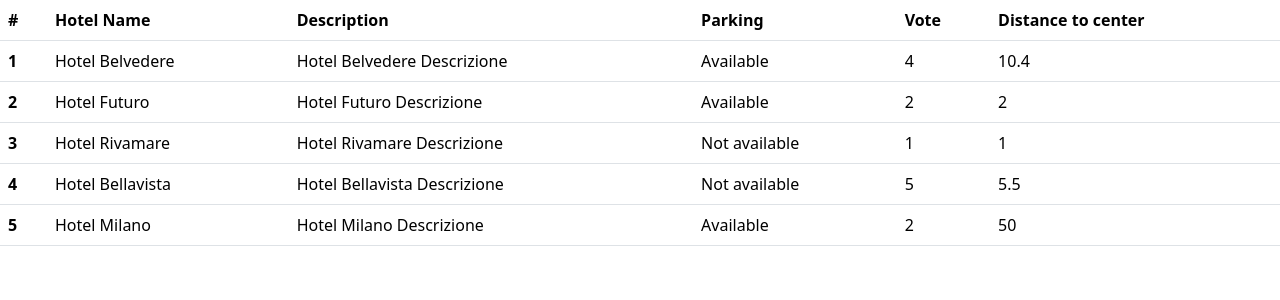
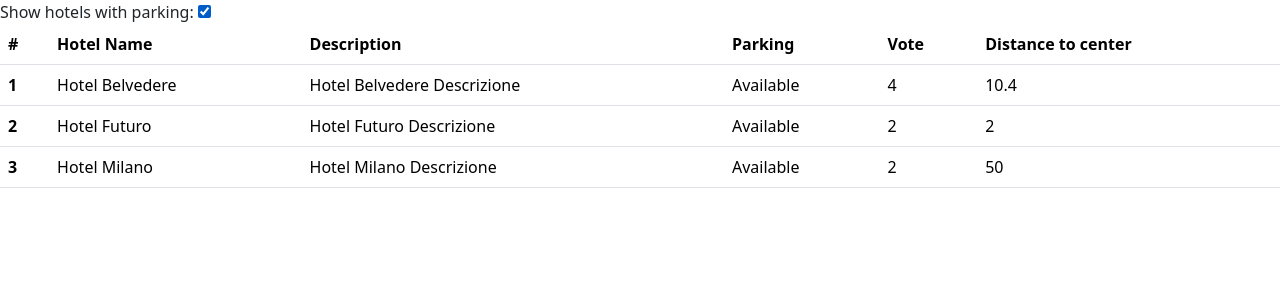
Before and after one commit to slivcaigor/php-hotel, a PHP site: page /?parkingYes=1 in a window 1280 px wide. Shown: the top 300 px of the page. Run offline with PHP 8.4, Linux system fonts and the light colour scheme.

Commit message:
Filter Parking With Checkbox

```diff
--- a/index.php
+++ b/index.php
@@ -10,7 +10,7 @@
     <title>PHP Hotel</title>
 
     <?php
-
+    $parkingYes = $_GET['parkingYes'];
     $hotels = [
 
         [
@@ -54,6 +54,15 @@
 </head>
 
 <body>
+    <form>
+        <div class="form-group">
+            <label for="parkingYes">Show hotels with parking:</label>
+            <!--  "onchange" con valore "this.form.submit()" indica che ogni volta che l'utente cambia lo stato della casella di controllo (seleziona o deseleziona), la form deve essere inviata automaticamente -->
+            <!-- controllo condizionale "isset($parkingYes) ? 'checked' : ''"  verifica se la variabile $parkingYes esiste e se è impostata su true-->
+            <input type="checkbox" name="parkingYes" id="parkingYes" value="1" onchange="this.form.submit()"
+                <?php echo isset($parkingYes) ? 'checked' : '' ?>>
+        </div>
+    </form>
     <table class="table">
         <thead>
             <tr>
@@ -67,31 +76,23 @@
         </thead>
         <tbody>
             <?php
+            // " $counter = 1;", inizializza un contatore utilizzato per numerare le righe della tabella.
     $counter = 1;
     foreach ($hotels as $hotel) {
+        // esegue un controllo condizionale che verifica se l'array di input "parkingYes" è stato impostato oppure no,  Se non c'è nessun valore impostato, allora la tabella verrà generata senza alcun filtro. In caso contrario verifica se l'hotel ha parcheggio, se è vero allora mostrerà l'hotel altrimenti non lo mostrerà
+        if (!isset($parkingYes) || (isset($parkingYes) && $hotel['parking'])) {
         ?>
             <tr>
-                <th scope="row">
-                    <?php echo $counter; ?>
-                </th>
-                <td>
-                    <?php echo $hotel['name']; ?>
-                </td>
-                <td>
-                    <?php echo $hotel['description']; ?>
-                </td>
-                <td>
-                    <?php echo $hotel['parking'] ? "Available" : "Not available"; ?>
-                </td>
-                <td>
-                    <?php echo $hotel['vote']; ?>
-                </td>
-                <td>
-                    <?php echo $hotel['distance_to_center']; ?>
-                </td>
+                <th scope="row"><?= $counter ?></th>
+                <td><?= $hotel['name'] ?></td>
+                <td><?= $hotel['description'] ?></td>
+                <td><?= $hotel['parking'] ? "Available" : "Not available" ?></td>
+                <td><?= $hotel['vote'] ?></td>
+                <td><?= $hotel['distance_to_center'] ?></td>
             </tr>
             <?php
             $counter++;
+        }
     }
     ?>
         </tbody>
```
Lines whose indentation alone changed are shown as unchanged.
